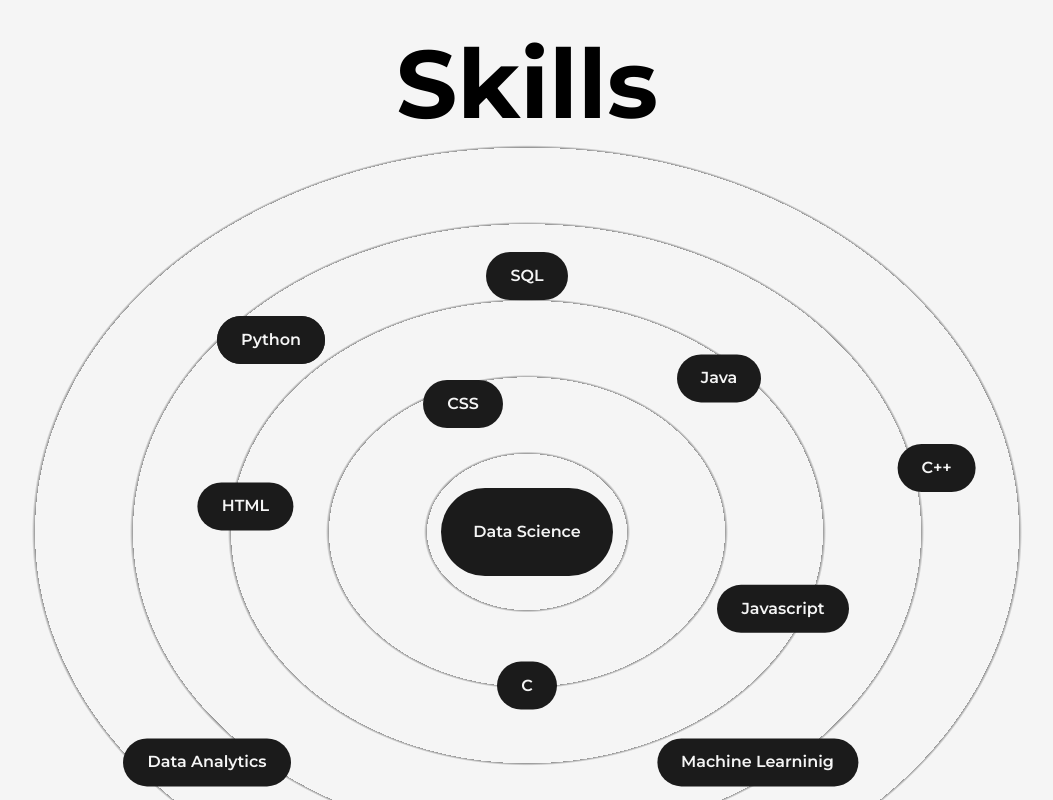
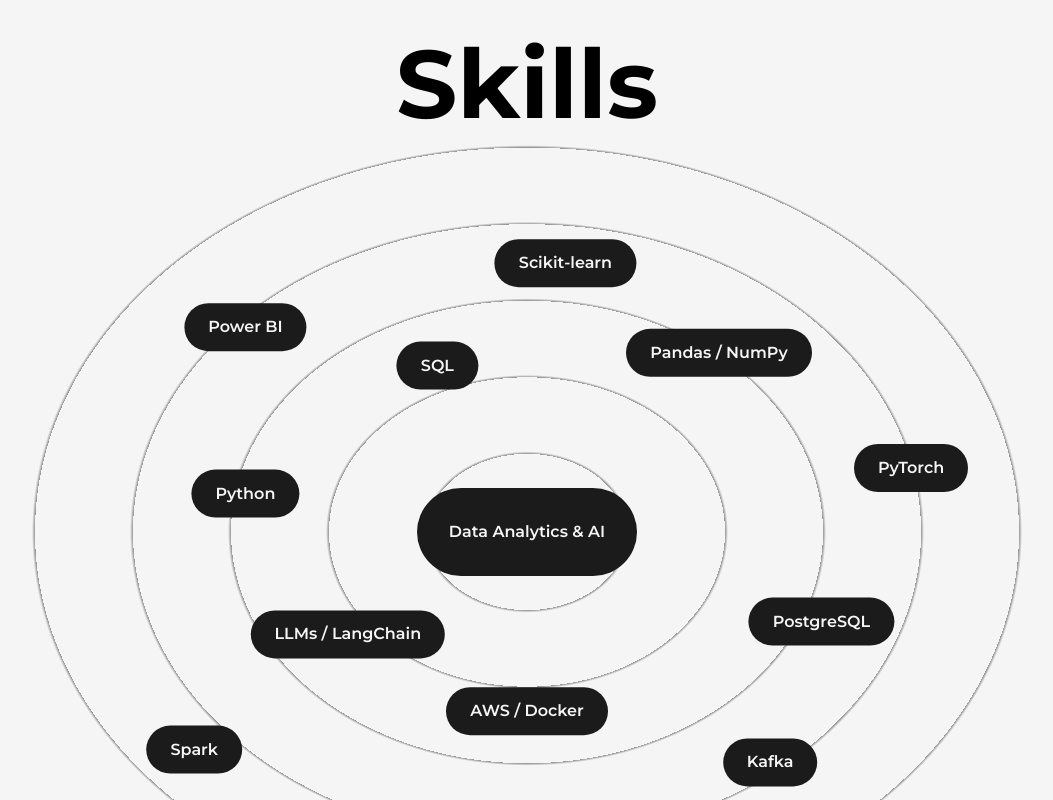
Before and after one commit to Fadil1212/Portfolio, a Next.js app: page /about in a window 1280 px wide. Shown: the part 1300-2100 px from the top of the page, without its empty margins (113-1166 px from the left). Built offline with nearby package versions, Linux system fonts and the light colour scheme.

Commit message:
Update portfolio content and professional profile

```diff
--- a/src/components/Skills.js
+++ b/src/components/Skills.js
@@ -1,55 +1,35 @@
 import React from 'react'
 import { motion } from "framer-motion"
 
-
-
-const Skill = ({ name, x, y }) => {
-  return (
-    <motion.div className='flex items-center justify-center rounded-full font-semibold bg-dark text-light py-3 px-6 shadow-dark cursor-pointer
-    absolute dark:text-dark dark:bg-light lg:py-2 lg:px-4 md:text-sm md:py-1.5 md:px-3
-    xs:bg-transparent xs:dark:bg-transparent xs:text-dark xs:dark:text-light xs:font-bold'
-
+const Skill = ({ name, x, y }) => (
+  <motion.div className='flex items-center justify-center rounded-full font-semibold bg-dark text-light py-3 px-6 shadow-dark cursor-pointer absolute dark:text-dark dark:bg-light lg:py-2 lg:px-4 md:text-sm md:py-1.5 md:px-3 xs:bg-transparent xs:dark:bg-transparent xs:text-dark xs:dark:text-light xs:font-bold'
     whileHover={{ scale: 1.05 }}
     initial={{ x: 0, y: 0 }}
-      whileInView={{ x: x, y: y, transition: { duration: 1.5 } }}
-      viewport={{once: true}}
+    whileInView={{ x, y, transition: { duration: 1.5 } }}
+    viewport={{once: true}}>
+    {name}
+  </motion.div>
+)
 
-      // viewport={{once:true}}
-    >
-      {name}
-</motion.div>  )
-}
-const Skills = () => {
-  return (
+const Skills = () => (
   <>
     <h2 className='font-bold text-8xl mt-64 w-full dark:text-purple text-center md:text-6xl md:mt-32'>Skills</h2>
-      <div className='w-full h-screen relative flex items-center justify-center rounded-full bg-circularLight dark:bg-circularDark
-      lg:h-[80vh] sm:h-[60vh] xs:h-[50vh]
-      lg:bg-circularLightLg lg:dark:bg-circularDarkLg
-      md:bg-circularLightMd md:dark:bg-circularDarkMd
-      sm:bg-circularLightSm sm:dark:bg-circularDarkSm
-      ' >
-
-        <motion.div className='flex items-center justify-center rounded-full font-semibold bg-dark text-light p-8
-        shadow-dark cursor-pointer dark:text-dark dark:bg-light lg:p-6 md:p-4 xs:text-xs xs-p-2'
-        whileHover={{scale:1.05}}>
-          Data Science
-
-        </motion.div>
-         <Skill name="HTML" x='-22vw' y='-2vw' />
-        <Skill name="CSS" x='-5vw' y='-10vw' />
-        <Skill name="Python" x='-20vw' y='-15vw' />
-          <Skill name="Python" x='-20vw' y='-15vw' />
-        <Skill name="Java" x='15vw' y='-12vw' />
-        <Skill name="C++" x='32vw' y='-5vw' />
-         <Skill name="SQL" x='0vw' y='-20vw' />
-        <Skill name="Data Analytics" x='-25vw' y='18vw' />
-         <Skill name="Machine Learninig" x='18vw' y='18vw' />
-         <Skill name="Javascript" x='20vw' y='6vw' />
-         <Skill name="C" x='0vw' y='12vw' />
+    <div className='w-full h-screen relative flex items-center justify-center rounded-full bg-circularLight dark:bg-circularDark lg:h-[80vh] sm:h-[60vh] xs:h-[50vh] lg:bg-circularLightLg lg:dark:bg-circularDarkLg md:bg-circularLightMd md:dark:bg-circularDarkMd sm:bg-circularLightSm sm:dark:bg-circularDarkSm'>
+      <motion.div className='flex items-center justify-center rounded-full font-semibold bg-dark text-light p-8 shadow-dark cursor-pointer dark:text-dark dark:bg-light lg:p-6 md:p-4 xs:text-xs'
+        whileHover={{scale:1.05}}>Data Analytics & AI</motion.div>
+      <Skill name="Python" x='-22vw' y='-3vw' />
+      <Skill name="SQL" x='-7vw' y='-13vw' />
+      <Skill name="Power BI" x='-22vw' y='-16vw' />
+      <Skill name="Pandas / NumPy" x='15vw' y='-14vw' />
+      <Skill name="PyTorch" x='30vw' y='-5vw' />
+      <Skill name="Scikit-learn" x='3vw' y='-21vw' />
+      <Skill name="Spark" x='-26vw' y='17vw' />
+      <Skill name="Kafka" x='19vw' y='18vw' />
+      <Skill name="PostgreSQL" x='23vw' y='7vw' />
+      <Skill name="AWS / Docker" x='0vw' y='14vw' />
+      <Skill name="LLMs / LangChain" x='-14vw' y='8vw' />
     </div>
   </>
 )
-}
 
 export default Skills
```
Lines whose indentation alone changed are shown as unchanged.
